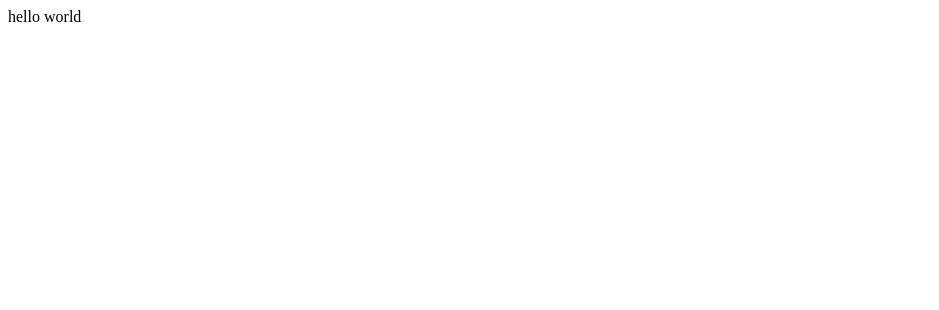
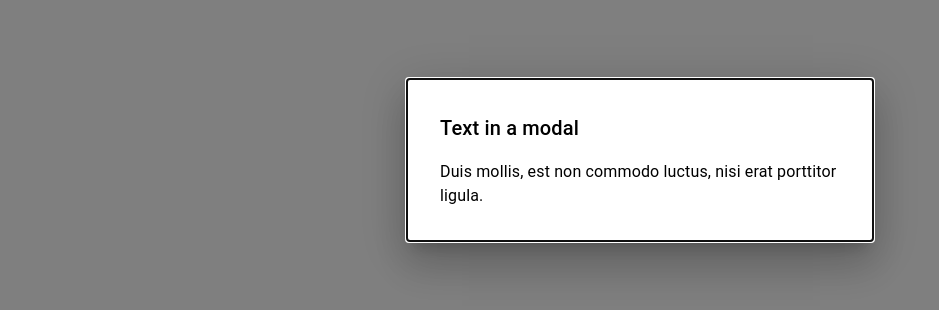
Before and after one commit to omurbekov-azamat/homework-92Laba, a React (Create React App) app in the folder frontend/: page / in a window 1280 px wide. Shown: the top 310 px of the page, without its empty margins (0-939 px from the left). Built offline with nearby package versions, Linux system fonts and the light colour scheme.

Commit message:
created store and usersSlice and component modal

```diff
--- a/frontend/src/App.tsx
+++ b/frontend/src/App.tsx
@@ -1,11 +1,14 @@
 import React from 'react';
+import {Routes, Route} from "react-router-dom";
+import Modal from "./components/UI/Modal/Modal";
 
 function App() {
-  return (
-    <div>
-      hello world
-    </div>
-  );
+    return (
+        <Routes>
+            <Route path='/' element={<Modal/>}/>
+            <Route path='*' element={(<h1>Not found!</h1>)}/>
+        </Routes>
+    );
 }
 
 export default App;
--- /dev/null
+++ b/frontend/src/app/hook.ts
@@ -0,0 +1,5 @@
+import {TypedUseSelectorHook, useDispatch, useSelector} from "react-redux";
+import {AppDispatch, RootState} from "./store";
+
+export const useAppDispatch: () => AppDispatch = useDispatch;
+export const useAppSelector: TypedUseSelectorHook<RootState> = useSelector;
--- /dev/null
+++ b/frontend/src/app/store.ts
@@ -0,0 +1,30 @@
+import {combineReducers, configureStore} from "@reduxjs/toolkit";
+import storage from 'redux-persist/lib/storage';
+import { persistReducer, persistStore } from 'redux-persist';
+import { FLUSH, PAUSE, PERSIST, PURGE, REGISTER, REHYDRATE } from 'redux-persist/es/constants';
+import {usersReducer} from "../features/users/usersSlice";
+
+const usersPersistConfig = {
+    key: 'chat:users',
+    storage,
+    whitelist: ['user'],
+};
+
+const rootReducer = combineReducers({
+    users: persistReducer(usersPersistConfig, usersReducer),
+});
+
+export const store = configureStore({
+    reducer: rootReducer,
+    middleware: (getDefaultMiddleware) =>
+        getDefaultMiddleware({
+            serializableCheck: {
+                ignoredActions: [FLUSH, REHYDRATE, PAUSE, PERSIST, PURGE, REGISTER],
+            },
+        })
+});
+
+export const persistor = persistStore(store);
+
+export type RootState = ReturnType<typeof store.getState>;
+export type AppDispatch = typeof store.dispatch;
--- /dev/null
+++ b/frontend/src/components/UI/Modal/Modal.tsx
@@ -0,0 +1,39 @@
+import * as React from 'react';
+import {selectModal} from "../../../features/users/usersSlice";
+import {useAppSelector} from "../../../app/hook";
+import Modal from '@mui/material/Modal';
+import Box from '@mui/material/Box';
+import Typography from '@mui/material/Typography';
+
+const style = {
+    position: 'absolute',
+    top: '20%',
+    left: '50%',
+    transform: 'translate(-50%, -50%)',
+    width: 400,
+    bgcolor: 'background.paper',
+    border: '2px solid #000',
+    boxShadow: 24,
+    p: 4,
+};
+
+export default function BasicModal() {
+    const open = useAppSelector(selectModal);
+
+    return (
+        <Modal
+            open={open}
+            aria-labelledby="modal-modal-title"
+            aria-describedby="modal-modal-description"
+        >
+            <Box sx={style}>
+                <Typography id="modal-modal-title" variant="h6" component="h2">
+                    Text in a modal
+                </Typography>
+                <Typography id="modal-modal-description" sx={{mt: 2}}>
+                    Duis mollis, est non commodo luctus, nisi erat porttitor ligula.
+                </Typography>
+            </Box>
+        </Modal>
+    );
+};
--- /dev/null
+++ b/frontend/src/features/users/usersSlice.tsx
@@ -0,0 +1,25 @@
+import {createSlice} from "@reduxjs/toolkit";
+import {RootState} from "../../app/store";
+
+interface UsersState {
+    modalState: boolean;
+}
+
+const initialState: UsersState = {
+    modalState: true,
+}
+
+export const usersSlice = createSlice({
+    name: 'users',
+    initialState,
+    reducers: {
+        closeModal: (state) => {
+            state.modalState = false;
+        }
+    },
+});
+
+export const usersReducer = usersSlice.reducer;
+
+export const {closeModal} = usersSlice.actions;
+export const selectModal = (state: RootState) => state.users.modalState;
--- a/frontend/src/index.tsx
+++ b/frontend/src/index.tsx
@@ -1,10 +1,21 @@
 import React from 'react';
 import ReactDOM from 'react-dom/client';
+import {BrowserRouter} from "react-router-dom";
+import {Provider} from "react-redux";
+import {PersistGate} from "redux-persist/integration/react";
+import {persistor, store} from "./app/store";
 import App from './App';
 
 const root = ReactDOM.createRoot(
-  document.getElementById('root') as HTMLElement
+    document.getElementById('root') as HTMLElement
 );
+
 root.render(
-    <App />
+    <Provider store={store}>
+        <PersistGate persistor={persistor}>
+            <BrowserRouter>
+                <App/>
+            </BrowserRouter>
+        </PersistGate>
+    </Provider>
 );
```
